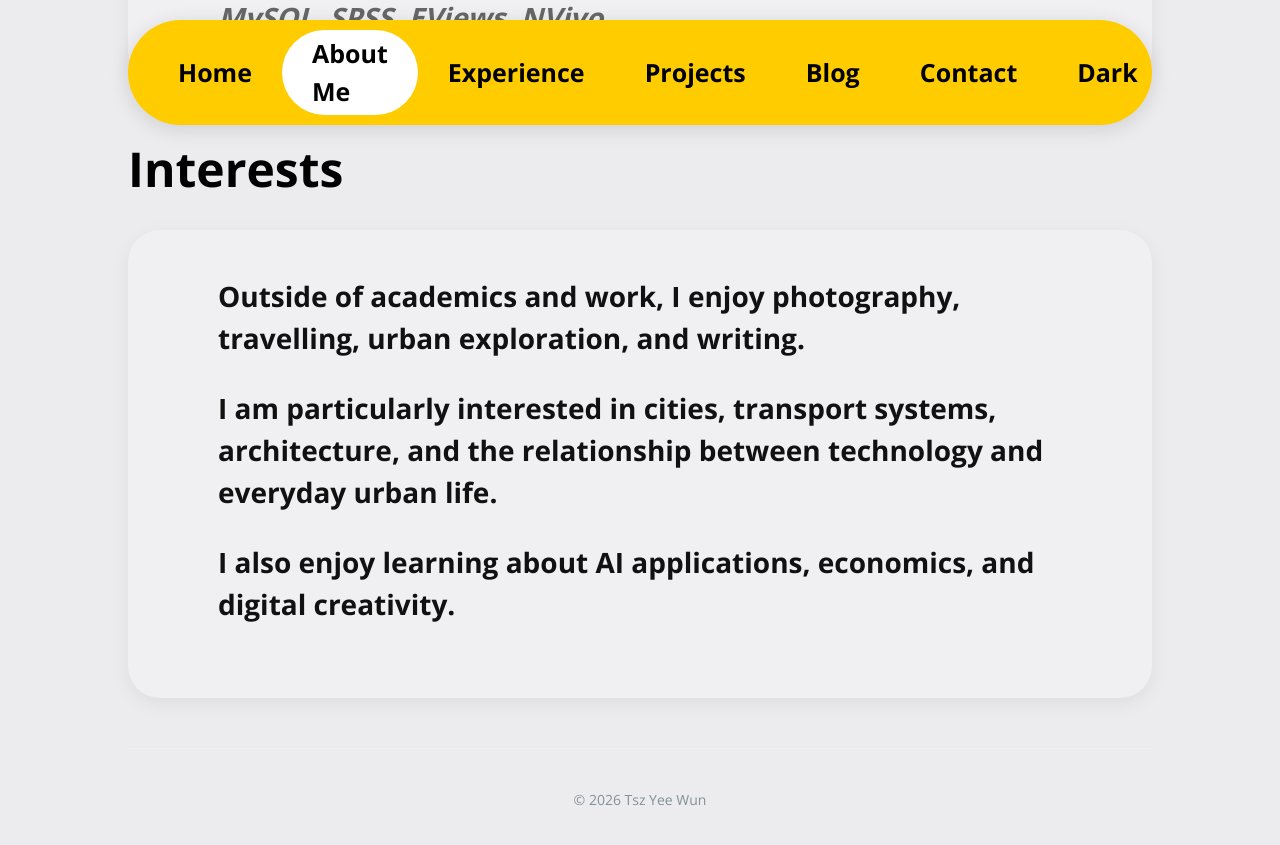
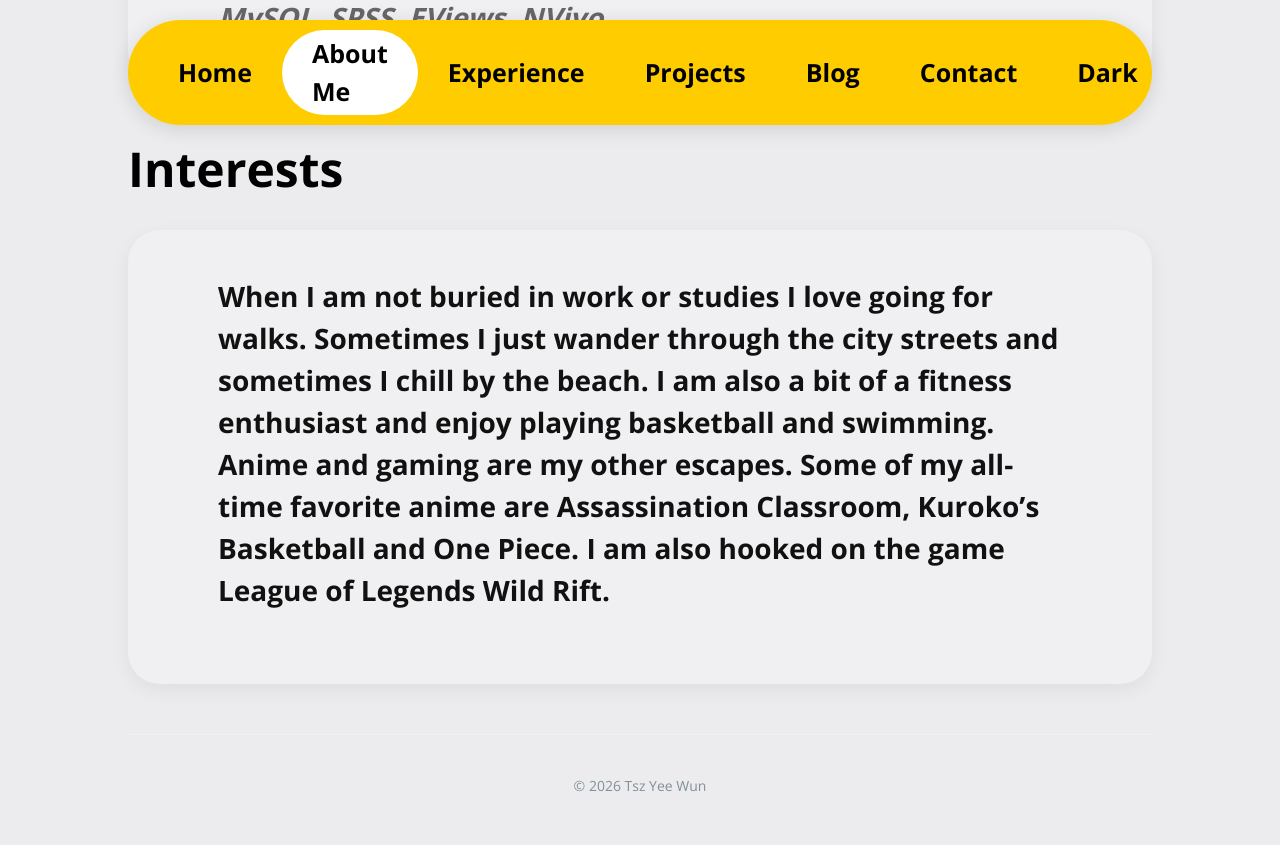
Before and after one commit to tszyeewun/tszyeewun.github.io, a Jekyll site: the page built from aboutme.html, in a window 1280 px wide and 900 px high, scrolled down 1962 px. Shown: the top 845 px of the window. Built offline with Jekyll 4.4.1, drawn with Linux system fonts in a browser that asks for light colours.

Commit message:
Revise personal interests in aboutme.html
Updated personal interests and removed some previous content.

```diff
--- a/aboutme.html
+++ b/aboutme.html
@@ -116,15 +116,7 @@ title: About Me
   <div class="about-card">
 
     <p>
-      Outside of academics and work, I enjoy photography, travelling, urban exploration, and writing.
-    </p>
-
-    <p>
-      I am particularly interested in cities, transport systems, architecture, and the relationship between technology and everyday urban life.
-    </p>
-
-    <p>
-      I also enjoy learning about AI applications, economics, and digital creativity.
+      When I am not buried in work or studies I love going for walks. Sometimes I just wander through the city streets and sometimes I chill by the beach. I am also a bit of a fitness enthusiast and enjoy playing basketball and swimming. Anime and gaming are my other escapes. Some of my all-time favorite anime are Assassination Classroom, Kuroko’s Basketball and One Piece. I am also hooked on the game League of Legends Wild Rift.
     </p>
 
   </div>
```
